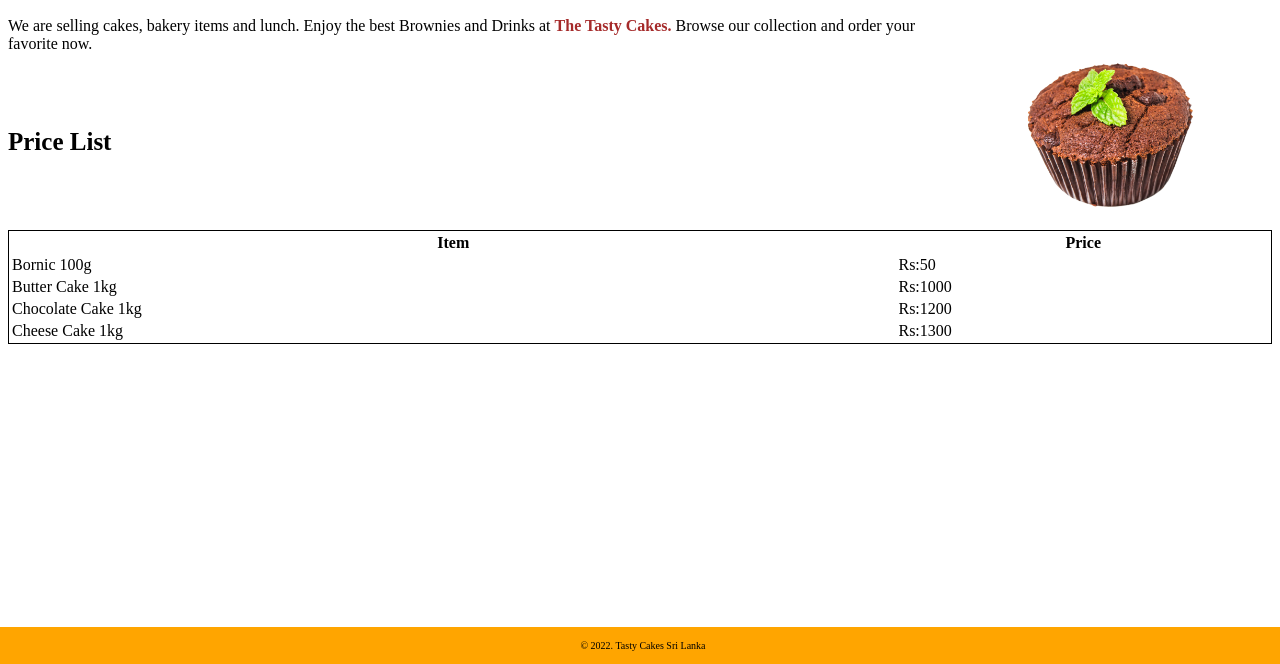
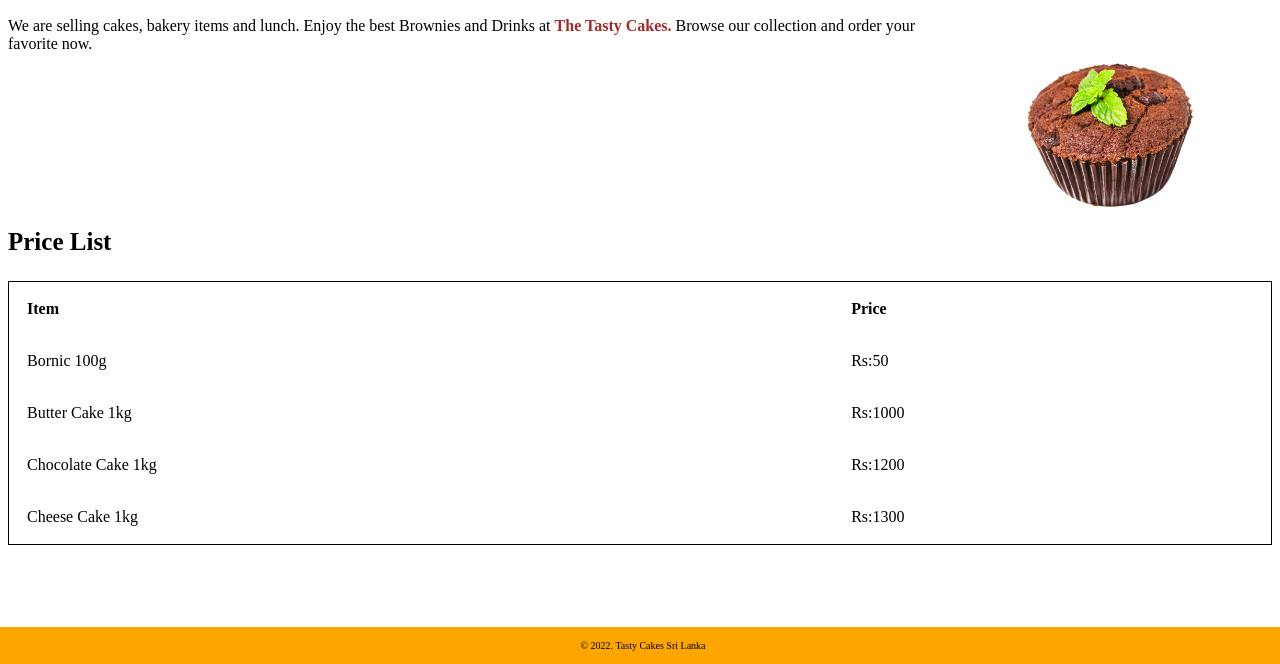
Before and after one commit to Amadi-99/CakesWebApplication, a plain HTML site: page index.html in a window 1280 px wide. Shown: the part 136-800 px from the top of the page. Drawn offline with Linux system fonts and the light colour scheme.

Commit message:
Change the table Style

```diff
--- a/style.css
+++ b/style.css
@@ -15,7 +15,7 @@ img{
 .priceListTopic{
     font-size: 25px;
     font-weight: bold;
-    padding-top: 50px;
+    padding-top: 150px;
 }
 
 table{
@@ -23,9 +23,9 @@ table{
     width: 100%;
 }
 
-td.th{
+td,th{
     text-align: left;
-    padding: 8px;
+    padding: 16px;
 }
 
 footer{
```
